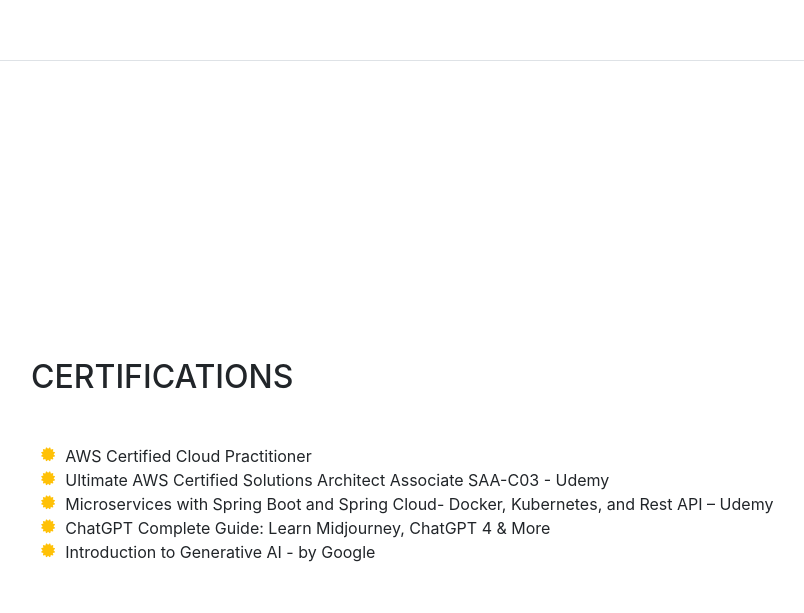
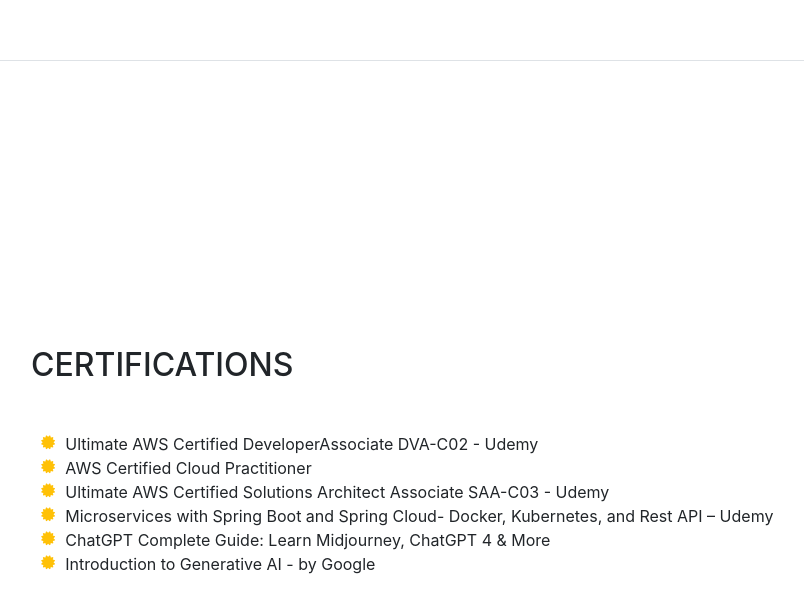
Before and after one commit to SayliDeshpande/cv, a website with bundled scripts: page index.html in a window 1280 px wide. Shown: the part 4240-4853 px from the top of the page, without its empty margins (289-1093 px from the left). Built offline with nearby package versions, Linux system fonts and the light colour scheme; a web font is replaced by a local one.

Commit message:
Update index.html

```diff
--- a/index.html
+++ b/index.html
@@ -268,6 +268,10 @@
           <ul class="fa-ul mb-0">
             <li>
               <i class="fa-li fa fa-certificate text-warning"></i>
+              Ultimate AWS Certified DeveloperAssociate DVA-C02 - Udemy</li>
+            <li>
+            <li>
+              <i class="fa-li fa fa-certificate text-warning"></i>
               AWS Certified Cloud Practitioner</li>
             <li>
               <i class="fa-li fa fa-certificate text-warning"></i>
```
